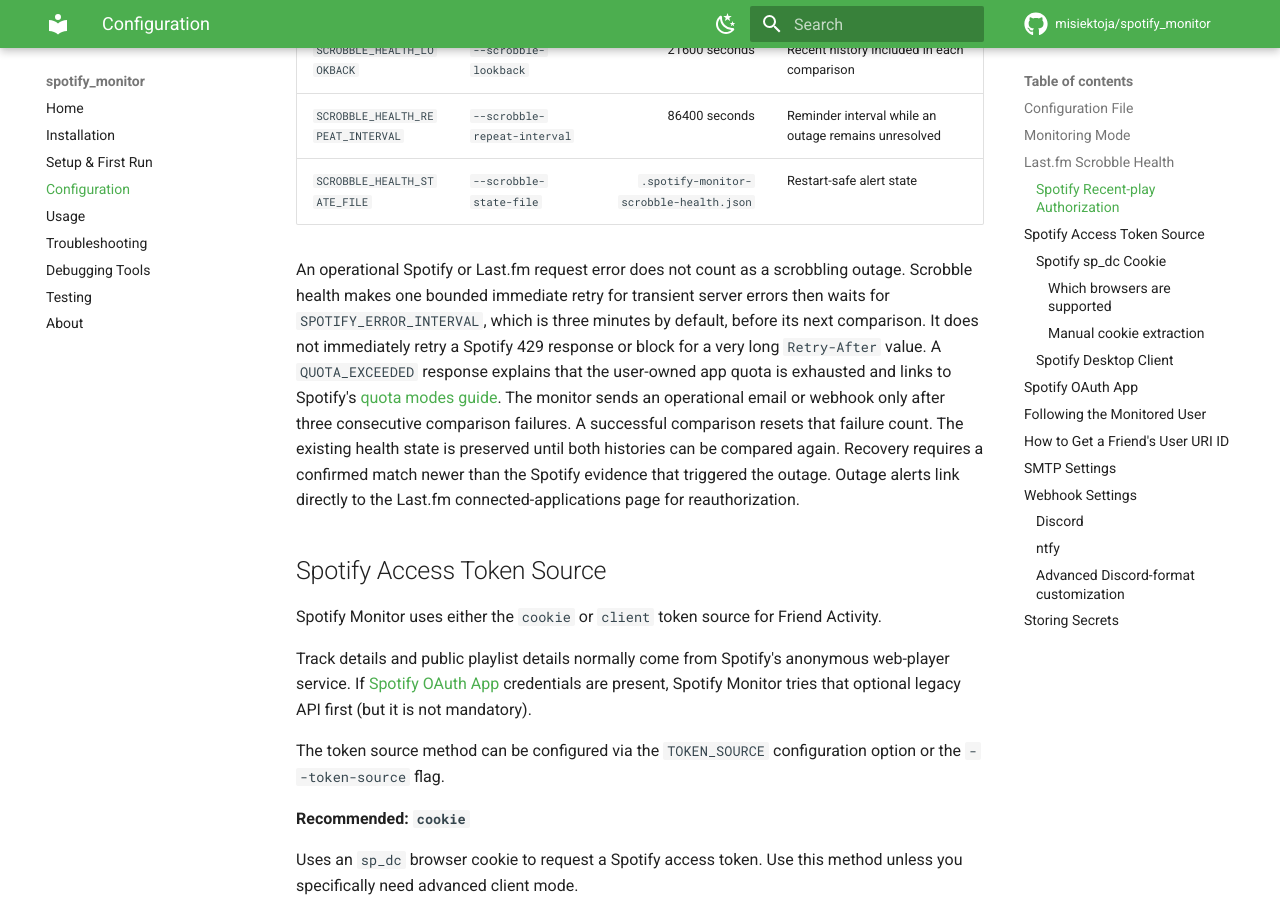
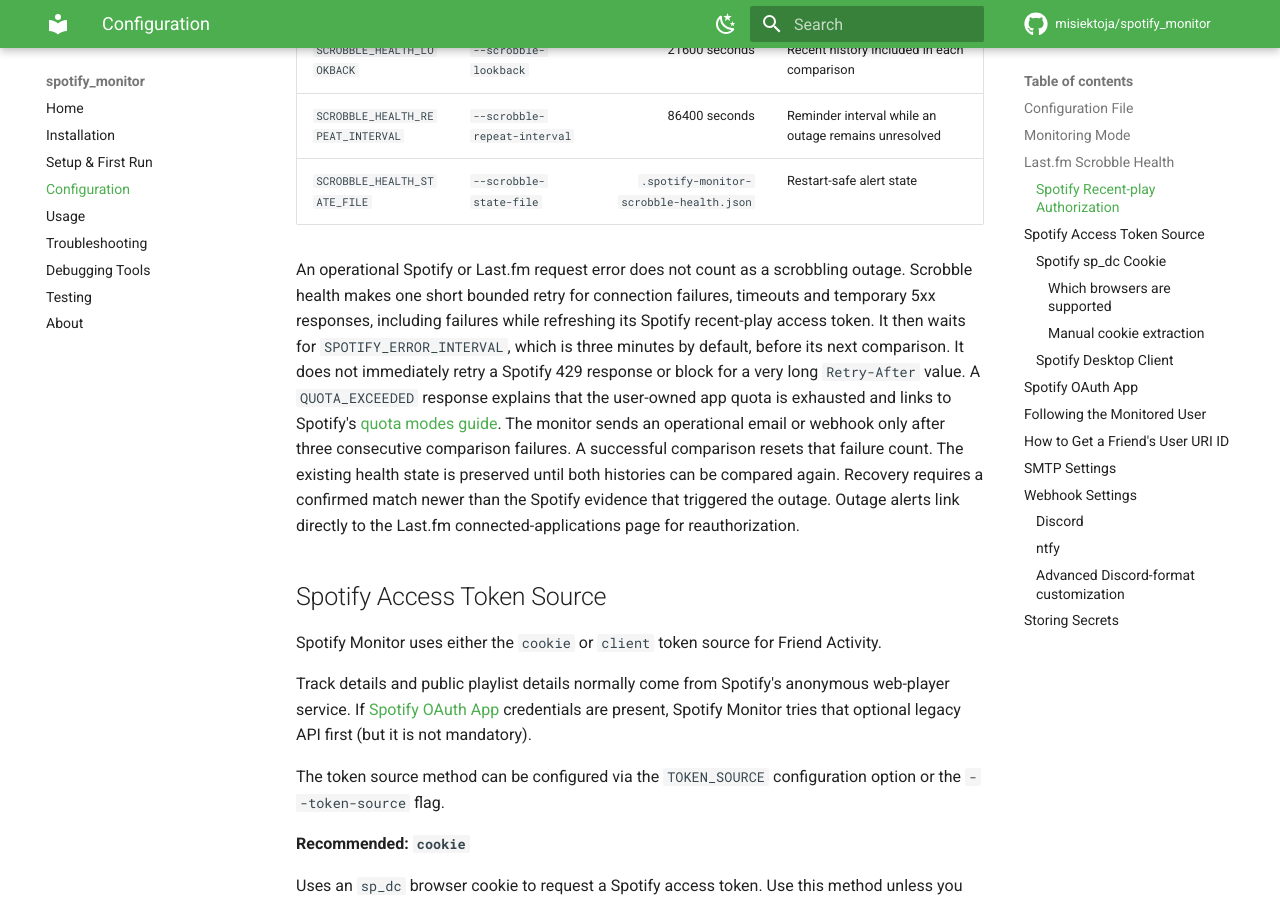
Before and after one commit to misiektoja/spotify_monitor, an MkDocs documentation site: the page built from docs/configuration.md, in a window 1280 px wide and 900 px high, scrolled down 5013 px. Built offline with MkDocs 1.6.1 and Material for MkDocs 9.7.7, drawn with Linux system fonts in a browser that asks for light colours; comment, search, counter and statistics services are not loaded.

Commit message:
docs(config): explain token refresh retries

```diff
--- a/docs/configuration.md
+++ b/docs/configuration.md
@@ -138,7 +138,7 @@
 | `SCROBBLE_HEALTH_REPEAT_INTERVAL` | `--scrobble-repeat-interval` | 86400 seconds | Reminder interval while an outage remains unresolved |
 | `SCROBBLE_HEALTH_STATE_FILE` | `--scrobble-state-file` | `.spotify-monitor-scrobble-health.json` | Restart-safe alert state |
 
-An operational Spotify or Last.fm request error does not count as a scrobbling outage. Scrobble health makes one bounded immediate retry for transient server errors then waits for `SPOTIFY_ERROR_INTERVAL`, which is three minutes by default, before its next comparison. It does not immediately retry a Spotify 429 response or block for a very long `Retry-After` value. A `QUOTA_EXCEEDED` response explains that the user-owned app quota is exhausted and links to Spotify's [quota modes guide](https://developer.spotify.com/documentation/web-api/concepts/quota-modes). The monitor sends an operational email or webhook only after three consecutive comparison failures. A successful comparison resets that failure count. The existing health state is preserved until both histories can be compared again. Recovery requires a confirmed match newer than the Spotify evidence that triggered the outage. Outage alerts link directly to the Last.fm connected-applications page for reauthorization.
+An operational Spotify or Last.fm request error does not count as a scrobbling outage. Scrobble health makes one short bounded retry for connection failures, timeouts and temporary 5xx responses, including failures while refreshing its Spotify recent-play access token. It then waits for `SPOTIFY_ERROR_INTERVAL`, which is three minutes by default, before its next comparison. It does not immediately retry a Spotify 429 response or block for a very long `Retry-After` value. A `QUOTA_EXCEEDED` response explains that the user-owned app quota is exhausted and links to Spotify's [quota modes guide](https://developer.spotify.com/documentation/web-api/concepts/quota-modes). The monitor sends an operational email or webhook only after three consecutive comparison failures. A successful comparison resets that failure count. The existing health state is preserved until both histories can be compared again. Recovery requires a confirmed match newer than the Spotify evidence that triggered the outage. Outage alerts link directly to the Last.fm connected-applications page for reauthorization.
 
 <a id="spotify-access-token-source"></a>
 ## Spotify Access Token Source
```
